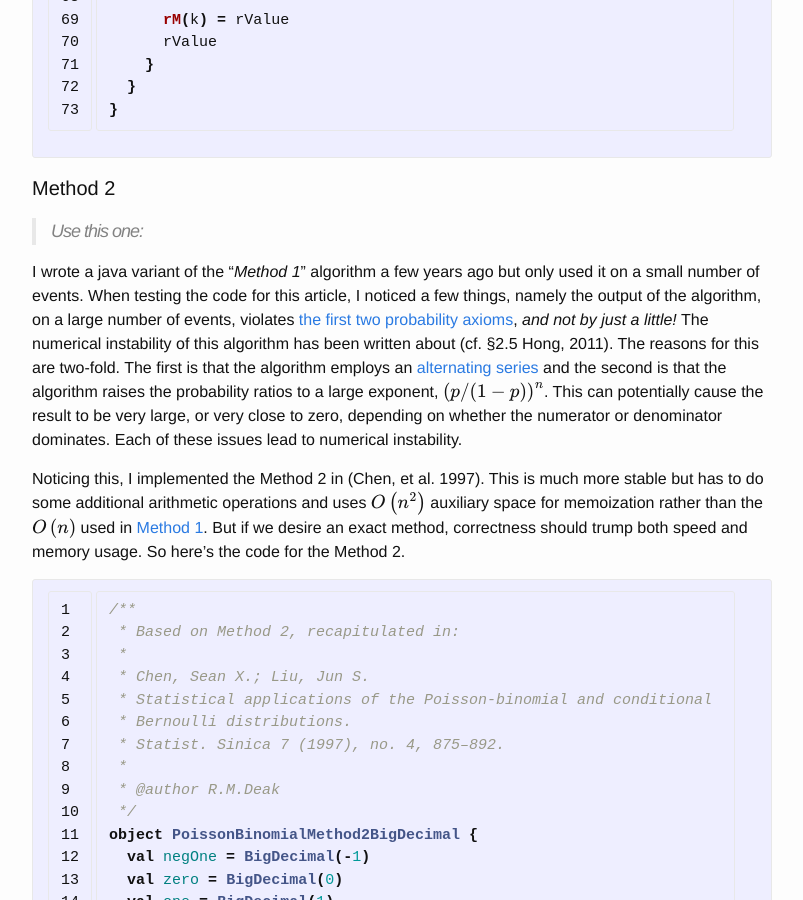
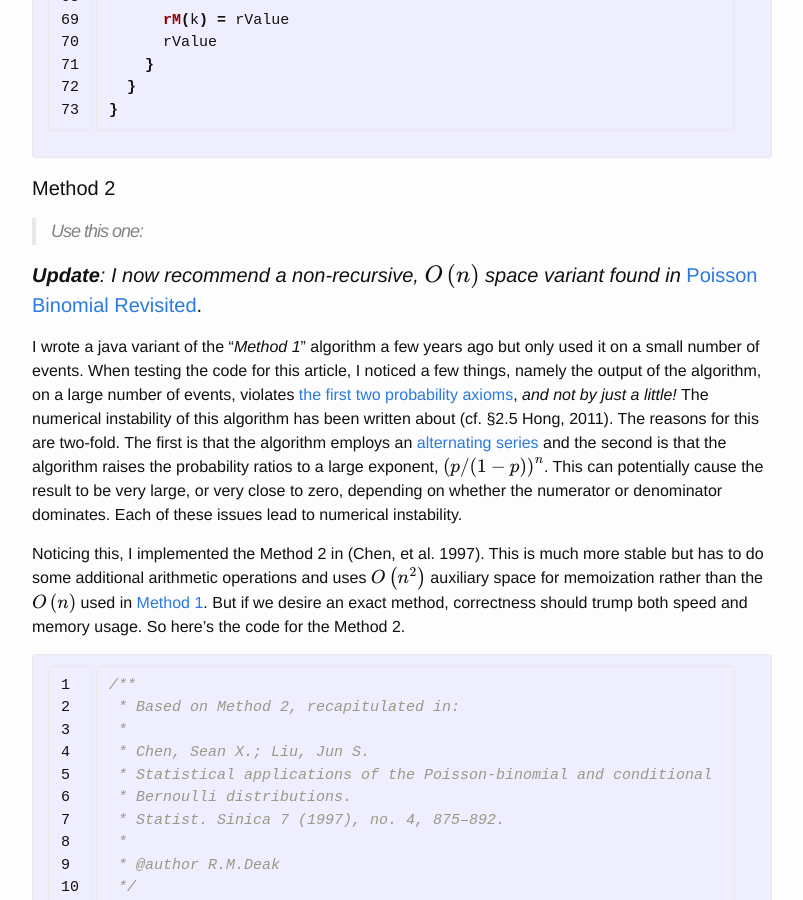
Before and after one commit to deaktator/deaktator.github.io, a Jekyll site: the page built from _posts/2015-08-09-poisson-binomial-distribution.md, in a window 1280 px wide and 900 px high, scrolled down 4656 px. Shown: the whole window, without its empty margins (238-1041 px from the left). Built offline with Jekyll 4.4.1, drawn with Linux system fonts in a browser that asks for light colours; formulas are drawn with MathJax 3.

Commit message:
refer to poisson binomial revisited in poisson binomial distribution.

```diff
--- a/_posts/2015-08-09-poisson-binomial-distribution.md
+++ b/_posts/2015-08-09-poisson-binomial-distribution.md
@@ -227,6 +227,8 @@ object PoissonBinomial {
 
 > *Use this one:*
 
+#### ***Update**: I now recommend a non-recursive, $$ O\left( n \right) $$ space variant found in* [Poisson Binomial Revisited]({% post_url 2016-02-12-poisson-binomial-revisited %}).
+
 I wrote a java variant of the "*Method 1*" algorithm a few years ago but only used it on a small number of events.
 When testing the code for this article, I noticed a few things, namely the output of the algorithm, on a large number
 of events, violates [the first two probability axioms](https://en.wikipedia.org/wiki/Probability_axioms), *and not
```
